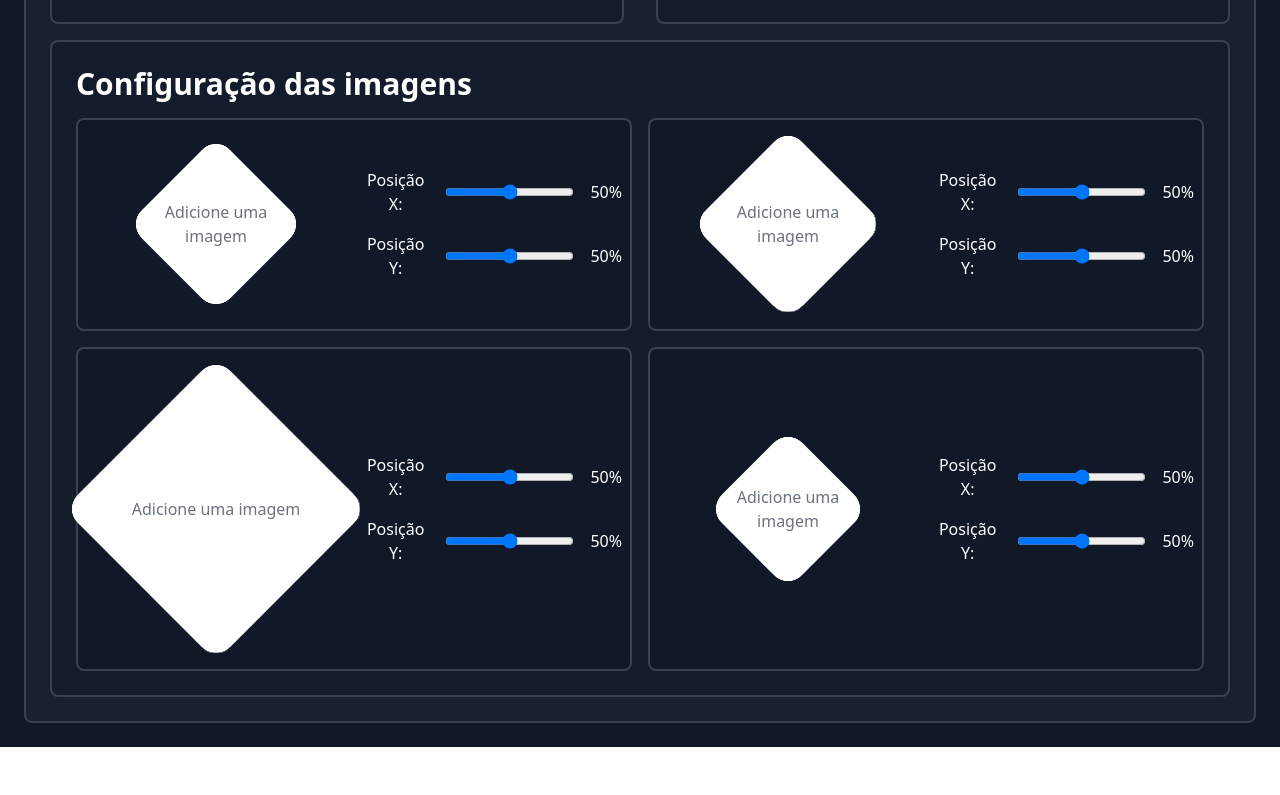
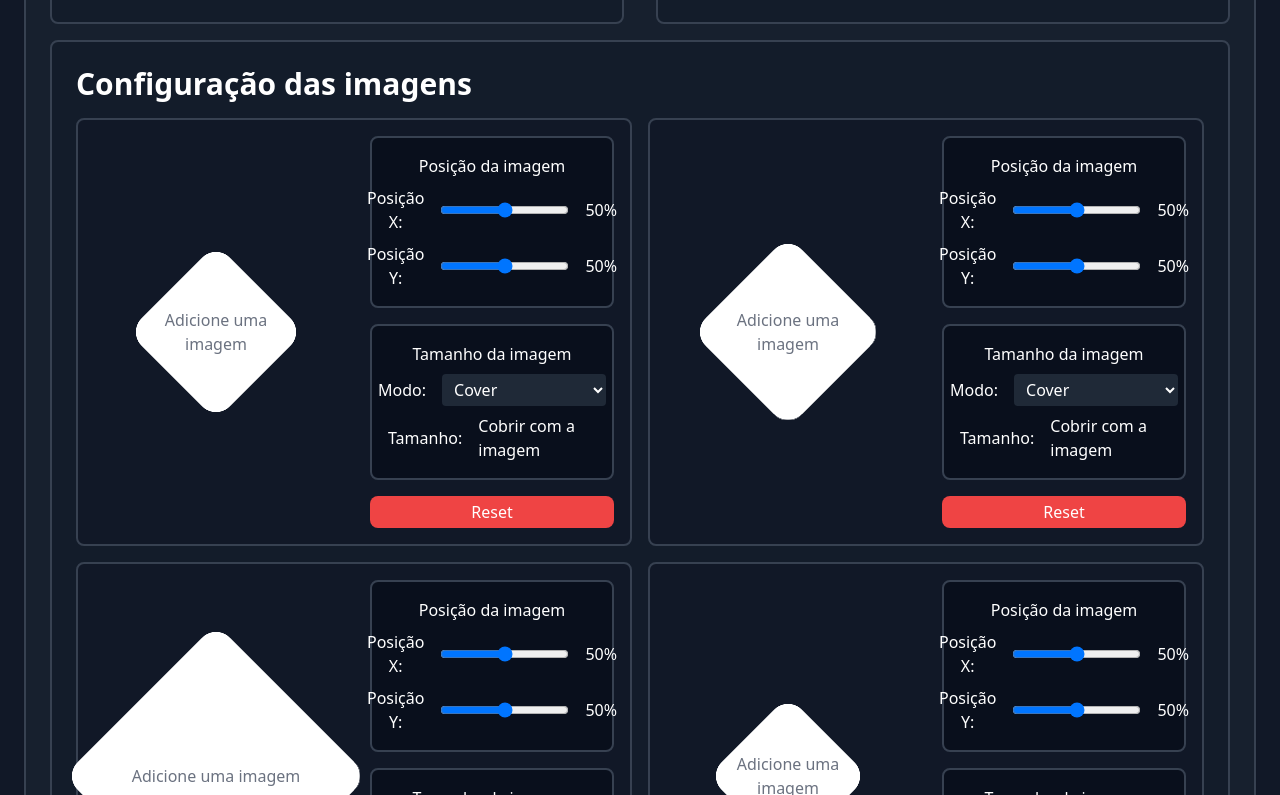
Before and after one commit to Daniel-GM/Gerador-Banner, a React (Vite) app: page / in a window 1280 px wide. Shown: the part 1205-2000 px from the top of the page. Before the commit the page ends 1952 px from the top, so only its background shows below. Built offline with nearby package versions, Linux system fonts and the light colour scheme.

Commit message:
adicionado mais configurações aos Rhombus

```diff
--- a/src/App.jsx
+++ b/src/App.jsx
@@ -26,10 +26,10 @@ function App() {
   ])
 
   const [rhombusArray, setRhombusArray] = useState([
-    { id: 'rhombus1', top: '0px', left: '65px', sizeFather: '10rem', sizeChildren: '9rem', positionX: '50%', positionY: '50%'},
-    { id: 'rhombus2', top: '130px', left: '-8px', sizeFather: '11rem', sizeChildren: '10rem', positionX: '50%', positionY: '50%'},
-    { id: 'rhombus3', top: '20px', left: '180px', sizeFather: '18rem', sizeChildren: '16rem', positionX: '50%', positionY: '50%'},
-    { id: 'rhombus4', top: '175px', left: '415px', sizeFather: '9rem', sizeChildren: '8rem', positionX: '50%', positionY: '50%'}
+    { id: 'rhombus1', top: '0px', left: '65px', sizeFather: '10rem', sizeChildren: '9rem', positionX: '50%', positionY: '50%', sizeImage: 'cover', mode: 'cover' },
+    { id: 'rhombus2', top: '130px', left: '-8px', sizeFather: '11rem', sizeChildren: '10rem', positionX: '50%', positionY: '50%', sizeImage: 'cover', mode: 'cover' },
+    { id: 'rhombus3', top: '20px', left: '180px', sizeFather: '18rem', sizeChildren: '16rem', positionX: '50%', positionY: '50%', sizeImage: 'cover', mode: 'cover' },
+    { id: 'rhombus4', top: '175px', left: '415px', sizeFather: '9rem', sizeChildren: '8rem', positionX: '50%', positionY: '50%', sizeImage: 'cover', mode: 'cover' }
   ])
 
   const [imageRhombus, setImageRhombus] = useState({
@@ -39,8 +39,21 @@ function App() {
     rhombus4: null,
   })
 
+  const handleModeChange = (index, newObj) => {
+    const updated = rhombusArray.map((item) =>
+      item.id === index ? { ...item, sizeImage: newObj.sizeImage, mode: newObj.mode } : item
+    )
+    setRhombusArray(updated)
+  }
+
+  const handleSizeImageChange = (index, newSize) => {
+    const updated = rhombusArray.map((item) =>
+      item.id === index ? { ...item, sizeImage: newSize } : item
+    )
+    setRhombusArray(updated)
+  }
+
   const handlePositionChange = (index, newX, newY) => {
-    console.log([...rhombusArray], index, "x:", newX, " y:", newY)
     const updated = rhombusArray.map((item) =>
       item.id === index ? { ...item, positionX: newX, positionY: newY } : item
     )
@@ -48,13 +61,23 @@ function App() {
   }
 
   const handleImageRhombusChange = (event, rhombusKey) => {
-    const file = event.target.files[0]
+    const file = event?.target?.files?.[0]
+
     if (file) {
       const imageUrl = URL.createObjectURL(file)
       setImageRhombus((prev) => ({
         ...prev,
         [rhombusKey]: imageUrl,
       }))
+    } else {
+      setImageRhombus((prev) => ({
+        ...prev,
+        [rhombusKey]: null,
+      }))
+    }
+
+    if (event?.target) {
+      event.target.value = null
     }
   }
 
@@ -206,7 +229,7 @@ function App() {
               <div className="space-y-4 grid grid-cols-1 bg-gray-900/50 p-6 border-gray-700 border-2 rounded-lg">
                 <h1 className="text-3xl text-white font-semibold">Configuração das imagens</h1>
                 <div className='grid grid-cols-1 xl:grid-cols-2 gap-4'>
-                  <RhombusConfig rhombusConfig={rhombusArray} imageRhombus={imageRhombus} setImageRhombus={handleImageRhombusChange} setPosition={handlePositionChange} />
+                  <RhombusConfig rhombusConfig={rhombusArray} imageRhombus={imageRhombus} setImageRhombus={handleImageRhombusChange} setPosition={handlePositionChange} setSize={handleSizeImageChange} setMode={handleModeChange} />
                 </div>
               </div>
             </div>
--- a/src/assets/components/Rhombus.jsx
+++ b/src/assets/components/Rhombus.jsx
@@ -28,12 +28,13 @@ const Rhombus = ({ rhombusConfig, imageRhombus, setImageRhombus }) => {
               backgroundImage: imageRhombus[config.id]
                 ? `url(${imageRhombus[config.id]})`
                 : "none",
-              backgroundSize: "cover",
+              backgroundSize: config.sizeImage,
+              backgroundRepeat: "no-repeat",
               backgroundPosition: "center",
               width: config.sizeChildren,
               height: config.sizeChildren,
               backgroundPositionX: config.positionX,
-              backgroundPositiony: config.positionY,
+              backgroundPositionY: config.positionY,
             }}
           >
             {!imageRhombus[config.id] && (
--- a/src/assets/components/RhombusConfig.jsx
+++ b/src/assets/components/RhombusConfig.jsx
@@ -1,4 +1,5 @@
-const RhombusConfig = ({ rhombusConfig, imageRhombus, setImageRhombus, setPosition }) => {
+const RhombusConfig = ({ rhombusConfig, imageRhombus, setImageRhombus, setPosition, setSize, setMode }) => {
+
   return (
     <>
       {rhombusConfig.map((config, key) => (
@@ -26,12 +27,13 @@ const RhombusConfig = ({ rhombusConfig, imageRhombus, setImageRhombus, setPositi
                 backgroundImage: imageRhombus[config.id]
                   ? `url(${imageRhombus[config.id]})`
                   : "none",
-                backgroundSize: "cover",
+                backgroundSize: config.sizeImage,
+                backgroundRepeat: "no-repeat",
                 backgroundPosition: "center",
                 width: config.sizeChildren,
                 height: config.sizeChildren,
                 backgroundPositionX: config.positionX,
-                backgroundPositiony: config.positionY,
+                backgroundPositionY: config.positionY,
               }}
             >
               {!imageRhombus[config.id] && (
@@ -42,7 +44,9 @@ const RhombusConfig = ({ rhombusConfig, imageRhombus, setImageRhombus, setPositi
             </div>
           </div>
 
-          <div className="flex flex-col justify-center gap-4 items-center w-full">
+          <div className="flex flex-col justify-center gap-4 items-center w-full p-2">
+            <div className="flex flex-col items-center gap-2 bg-gray-950/50 w-full p-4 rounded-lg border-2 border-gray-700">
+              <span className="text-white">Posição da imagem</span>
               <div className="flex gap-4 items-center">
                 <label className="text-white text-center">Posição X:</label>
                 <input
@@ -67,6 +71,58 @@ const RhombusConfig = ({ rhombusConfig, imageRhombus, setImageRhombus, setPositi
                 <span className="text-white text-center">{config.positionY}</span>
               </div>
             </div>
+
+            <div className="flex flex-col items-center gap-2 bg-gray-950/50 w-full p-4 rounded-lg border-2  border-gray-700">
+              <span className="text-white">Tamanho da imagem</span>
+              <div className="flex gap-4 items-center">
+                {/* decidir qual o valor da propriedade do background-size */}
+                <label className="text-white text-center">Modo:</label>
+                <select
+                  value={config.mode}
+                  onChange={(e) => {
+                    const mode = e.target.value
+                    const value = mode === 'cover' || mode === 'contain' ? mode : "100" + mode
+                    setMode(config.id, { mode, sizeImage: value })
+                  }}
+                  className="bg-gray-800 text-white rounded px-2 py-1"
+                >
+                  <option value="cover">Cover</option>
+                  <option value="contain">Contain</option>
+                  <option value="px">Pixel (px)</option>
+                  <option value="%">Porcentagem (%)</option>
+                </select>
+              </div>
+              {(config.mode === "cover" || config.mode === "contain") && (
+                <div className="flex gap-4 items-center">
+                  <label className="text-white text-center">Tamanho:</label>
+                  <label className="text-white">{config.mode === "cover" ? "Cobrir com a imagem" : "Contém a imagem"}</label>
+                </div>
+              )}
+              {(config.mode === "px" || config.mode === "%") && (
+                <div className="flex gap-4 items-center">
+                  <label className="text-white text-center">Tamanho:</label>
+                  <input
+                    type="range"
+                    min="0"
+                    max="1000"
+                    value={parseInt(config.sizeImage) || 100}
+                    onChange={(e) => setSize(config.id, e.target.value + config.mode)}
+                  />
+                  <span className="text-white text-center">{config.sizeImage}</span>
+                </div>
+              )}
+            </div>
+
+            <button
+              className="text-white bg-red-500 hover:bg-red-600 p-1 w-full rounded-lg"
+              onClick={() => {
+                setImageRhombus(null, config.id)
+                setMode(config.id, { mode: "cover", sizeImage: "cover" })
+              }}
+            >
+              Reset
+            </button>
+          </div>
         </div>
       ))}
     </>
```
Lines whose indentation alone changed are shown as unchanged.
